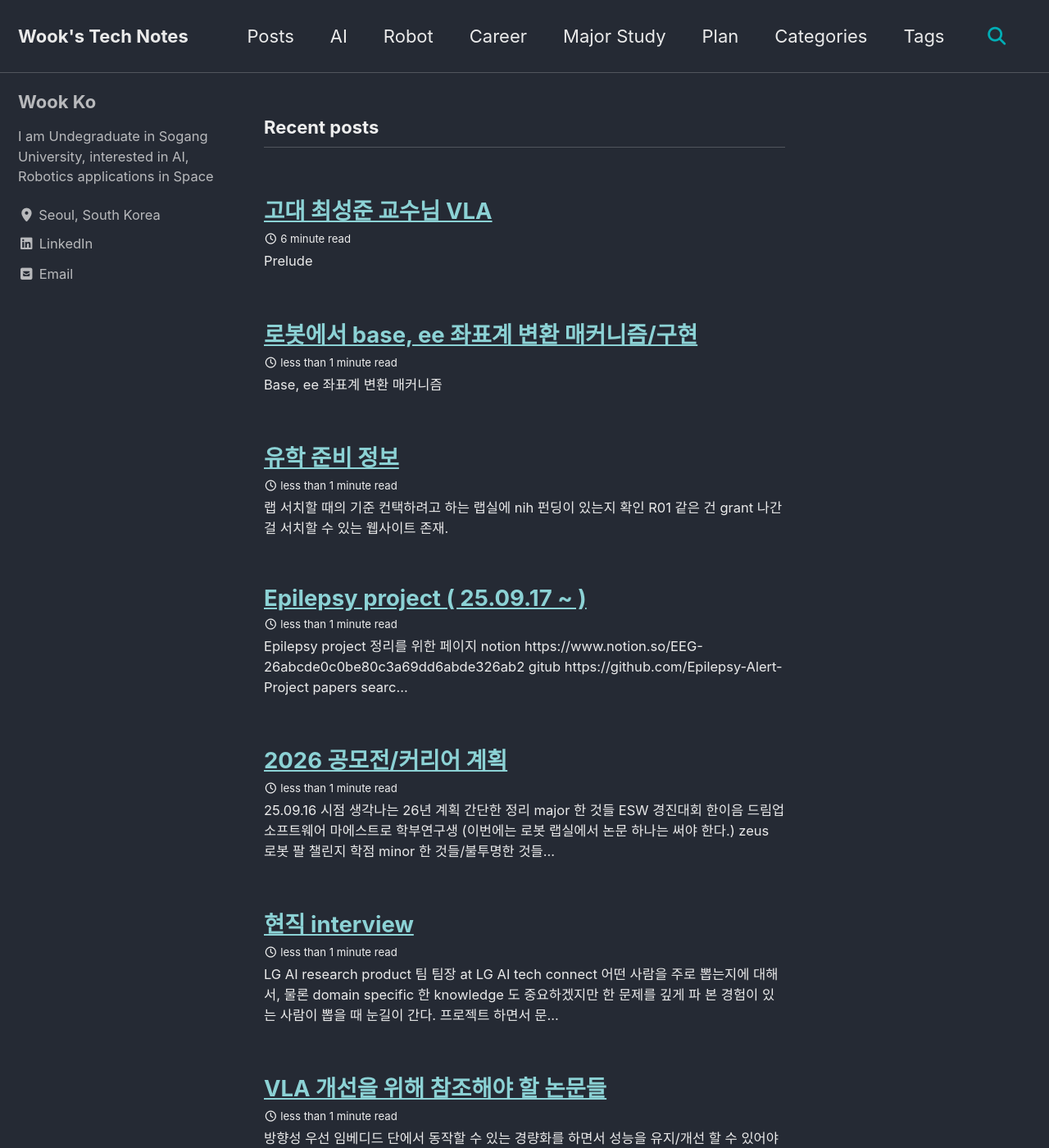
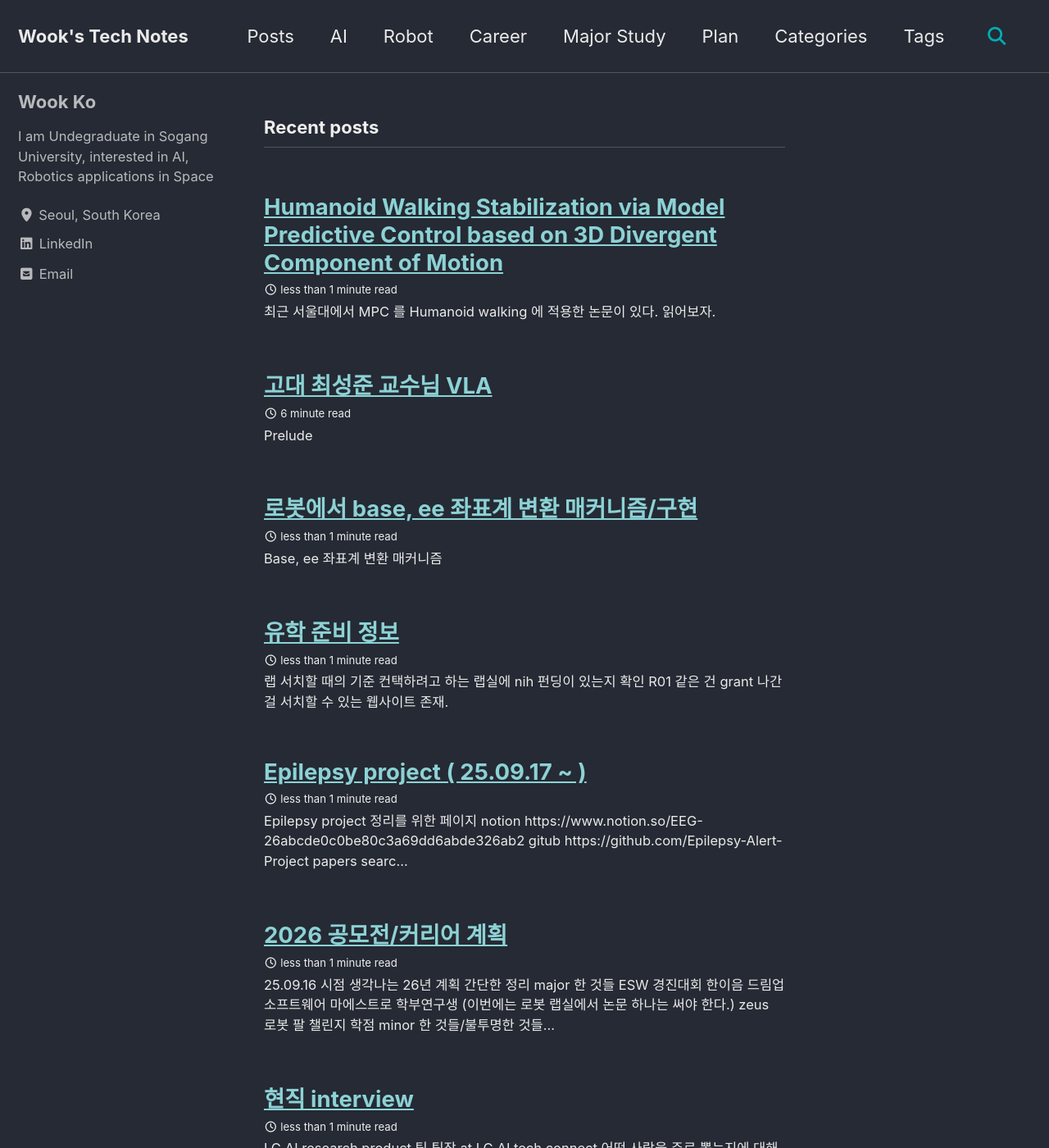
Before and after one commit to kowook137/kowook137.github.io, a Jekyll site: the page built from index.html, in a window 1280 px wide and 1400 px high. Shown: the whole window at 82% size. Built offline with Jekyll 4.4.1, drawn with Linux system fonts in a browser that asks for light colours; cached includes are drawn as plain includes; the list of posts is cut into pages by our own code; some of the changed text lies outside the part shown.

Commit message:
[Add] SNU MPC humanoid

```diff
--- /dev/null
+++ b/_robot/MPC_humanoid_robot.md
@@ -0,0 +1,12 @@
+---
+title: "Humanoid Walking Stabilization via Model Predictive Control based on 3D Divergent Component of Motion"
+date: 2025-10-24
+tags: [Dynamics, robotics]
+toc: true
+mathjax: true
+---
+
+최근 서울대에서 MPC 를 Humanoid walking 에 적용한 논문이 있다.
+읽어보자.
+
+> https://ieeexplore.ieee.org/stamp/stamp.jsp?arnumber=11128625
```
Also changed, not shown: _robot/sergey_levine.md (+4 -1 lines).
